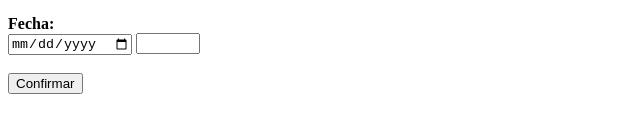
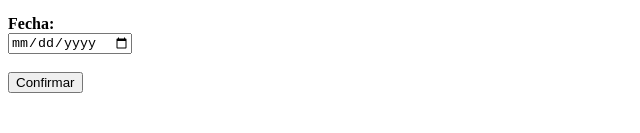
Before and after one commit to sofiagarciagiacosa/AW1, a plain HTML site: page Formulario/index.html in a window 1280 px wide. Shown: the part 221-354 px from the top of the page, 0-640 px from the left. Drawn offline with Linux system fonts and the light colour scheme.

Commit message:
Cambio de carpeta

```diff
--- a/index.html
+++ b/Formulario/index.html
@@ -43,7 +43,6 @@
             </label>
             <br>
             <input type="date" id="txtFecha" required>
-            <input type="number" min="0" max="7" step="0.5">
             <br>
             <br>
         </div>
```
